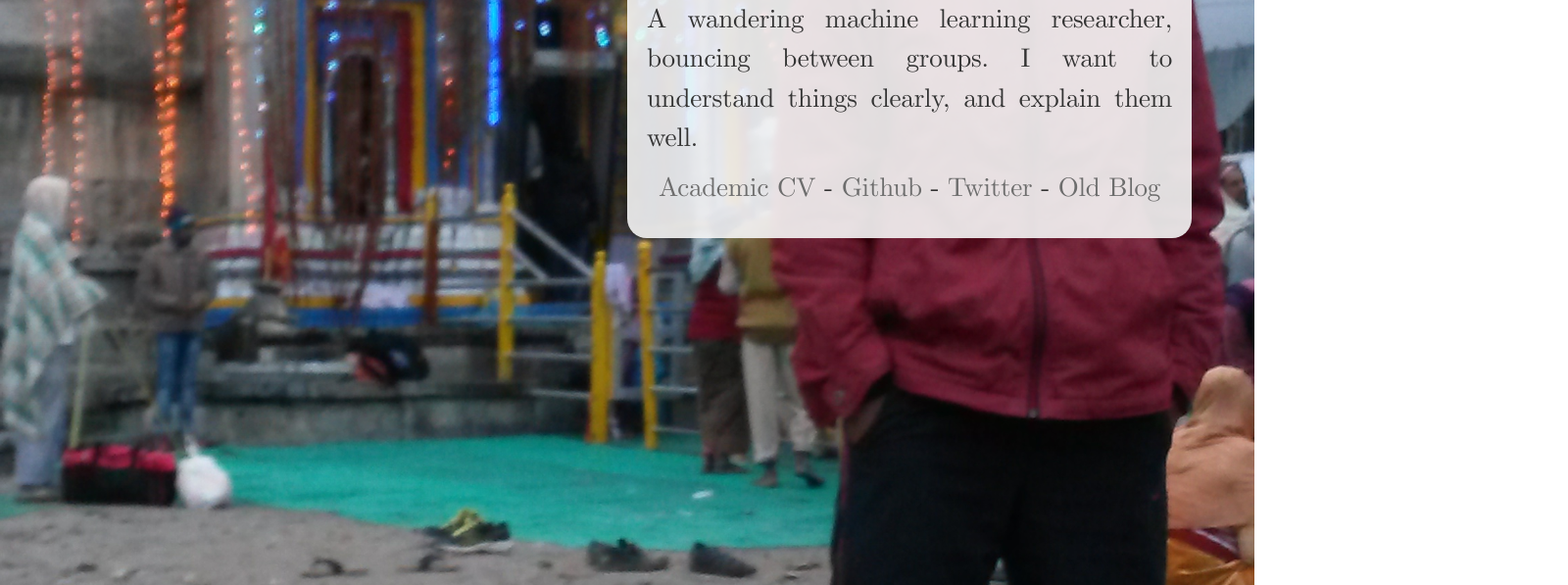
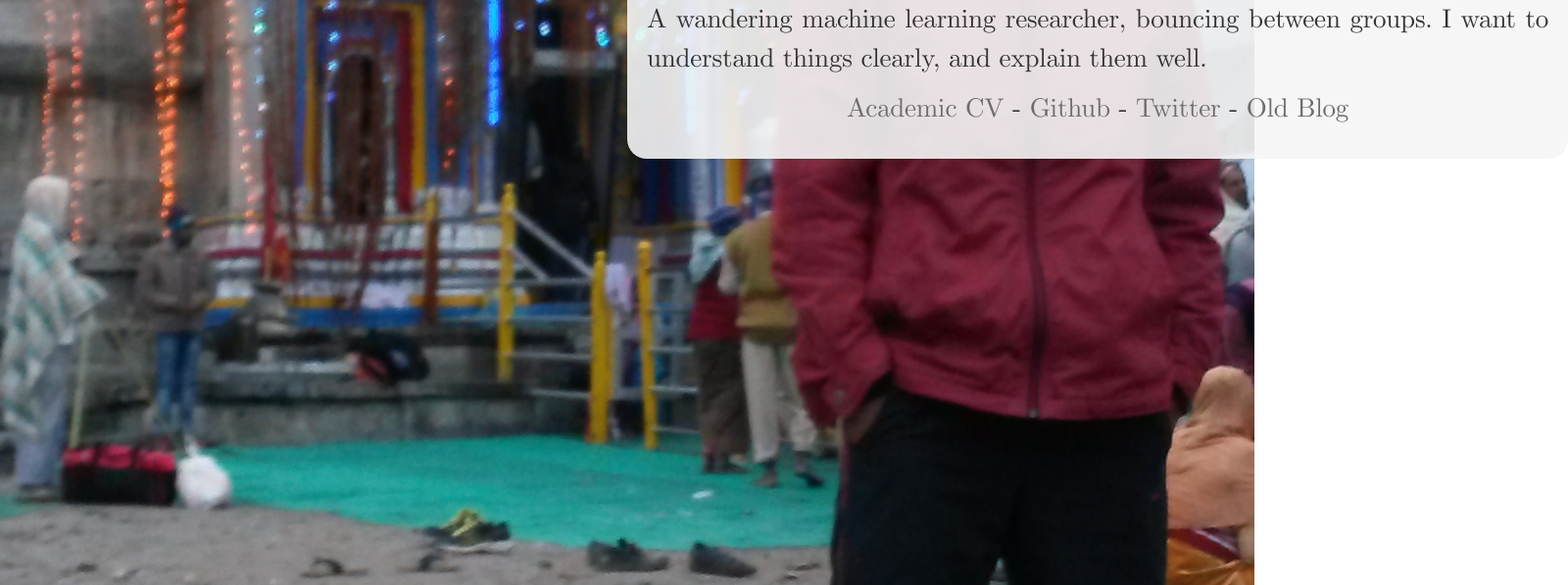
Before and after one commit to biyanip/biyanip.github.io, a plain HTML site: page index.html in a window 1280 px wide. Shown: the part 203-800 px from the top of the page at 98% size, 1600 px wide, since content can reach past the window. Drawn offline with nearby package versions, Linux system fonts and the light colour scheme; some packages are replaced by stand-ins of ours; files that its build step writes are made by us from their sources; files whose address does not match are found by name; a web font is replaced by a local one.

Commit message:
new index

```diff
--- a/index.html
+++ b/index.html
@@ -41,7 +41,7 @@
 
 .profile {
     background-color:rgba(245,245,245,.9);
-    width:45%;
+    width:75%;
     margin-left:50%;
     margin-top:5%;
     padding:20px;
```
